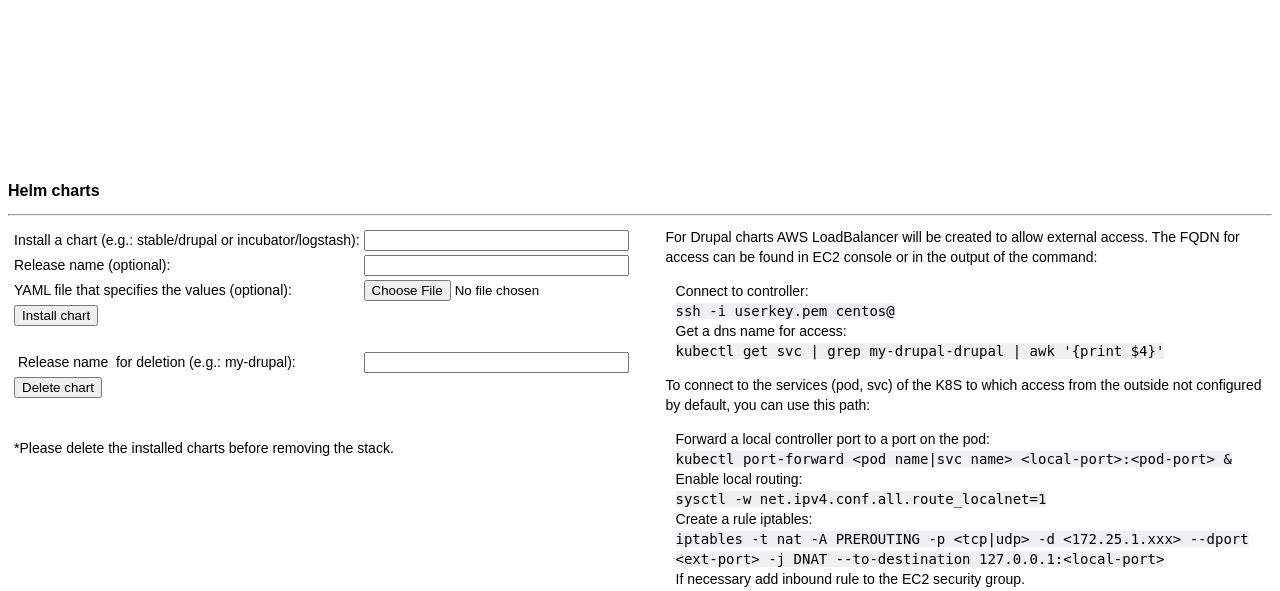
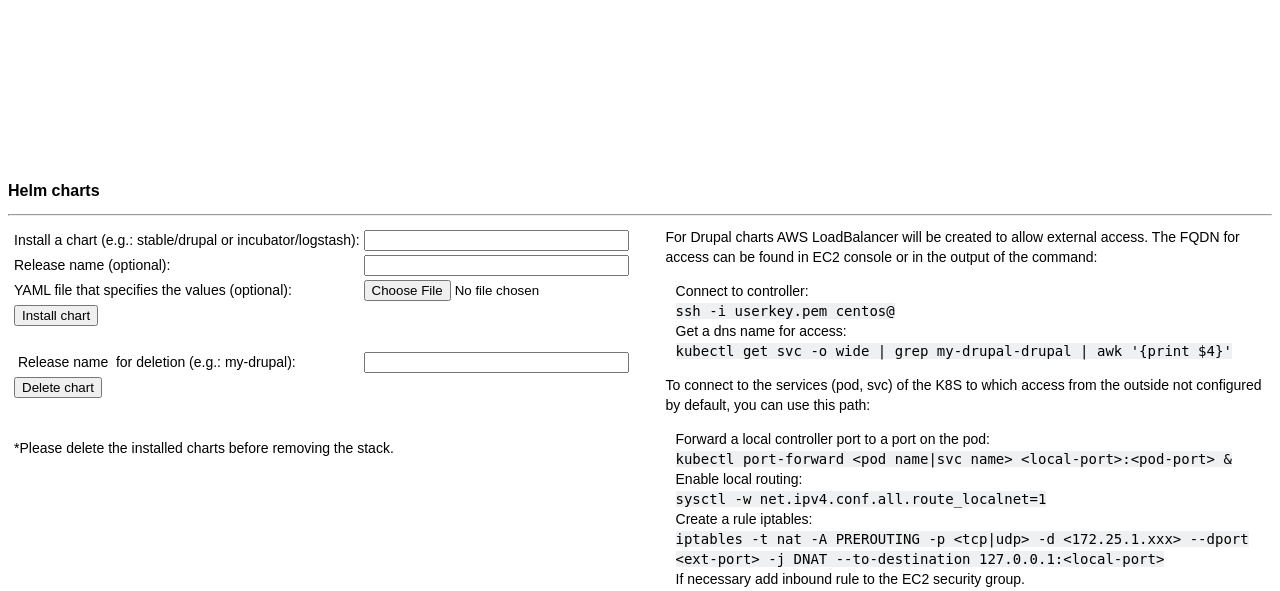
Before and after one commit to progmaticlab/tf-carbide, a PHP site: page /helm.php in a window 1280 px wide. Shown: the part 171-762 px from the top of the page. Run offline with PHP 8.4, Linux system fonts and the light colour scheme.

Commit message:
fix hint

```diff
--- a/sandbox/site/helm.php
+++ b/sandbox/site/helm.php
@@ -79,7 +79,7 @@ include 'header.php';
    <p style="padding-left: 40px;">Connect to controller:</br>
    <code>ssh -i <?php echo $keyname; ?>.pem centos@<?php echo $sandbox_uri; ?></code></br>
    Get a dns name for access: </br>
-   <code>kubectl get svc | grep my-drupal-drupal | awk '{print $4}'</code></br>
+   <code>kubectl get svc -o wide | grep my-drupal-drupal | awk '{print $4}'</code></br>
    <p style="padding-left: 30px;">To connect to the services (pod, svc) of the K8S to which access from the outside not configured by default, you can use this path:</p>
    <p style="padding-left: 40px;">Forward a local controller port to a port on the pod: </br>
    <code>kubectl port-forward &lt;pod name|svc name&gt; &lt;local-port&gt;:&lt;pod-port&gt; &amp;</code></br>
```
Also changed, not shown: sandbox/templates/instances.tpl (line endings or trailing spaces), 2 other files.
